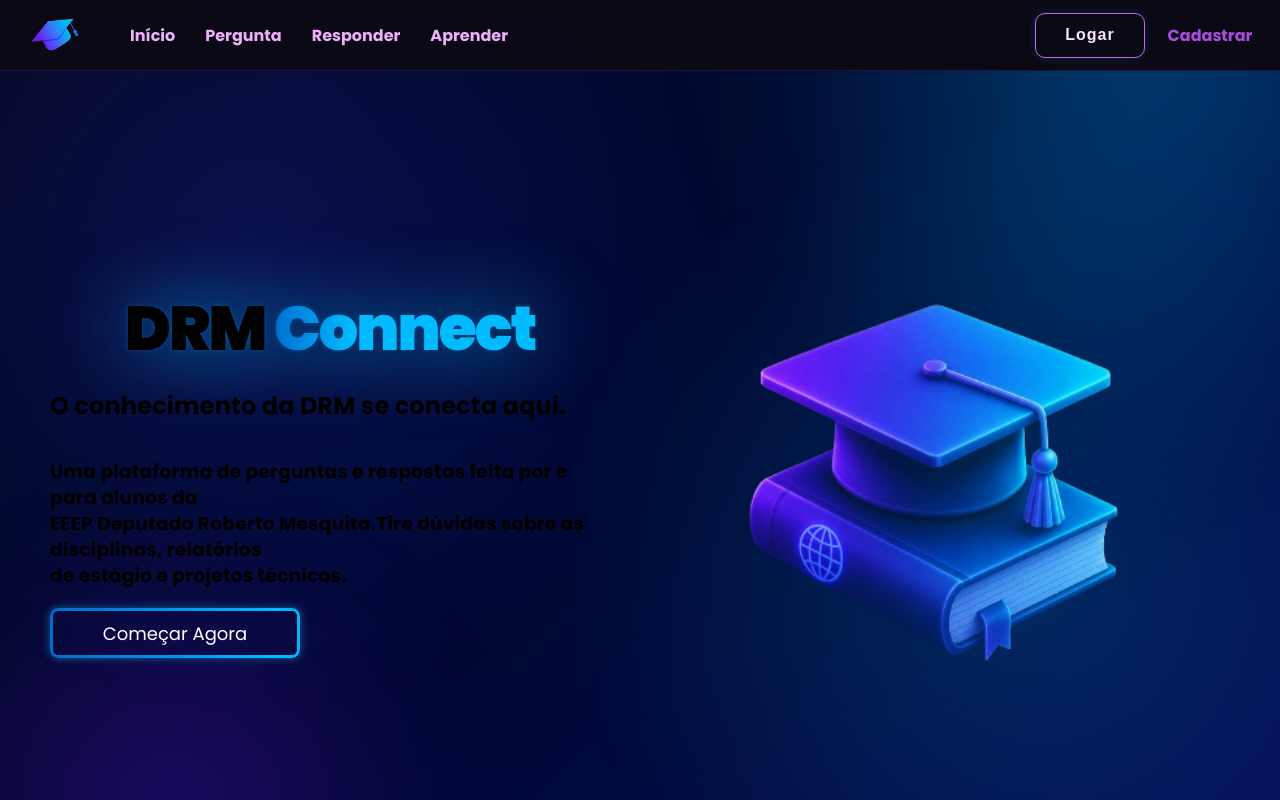
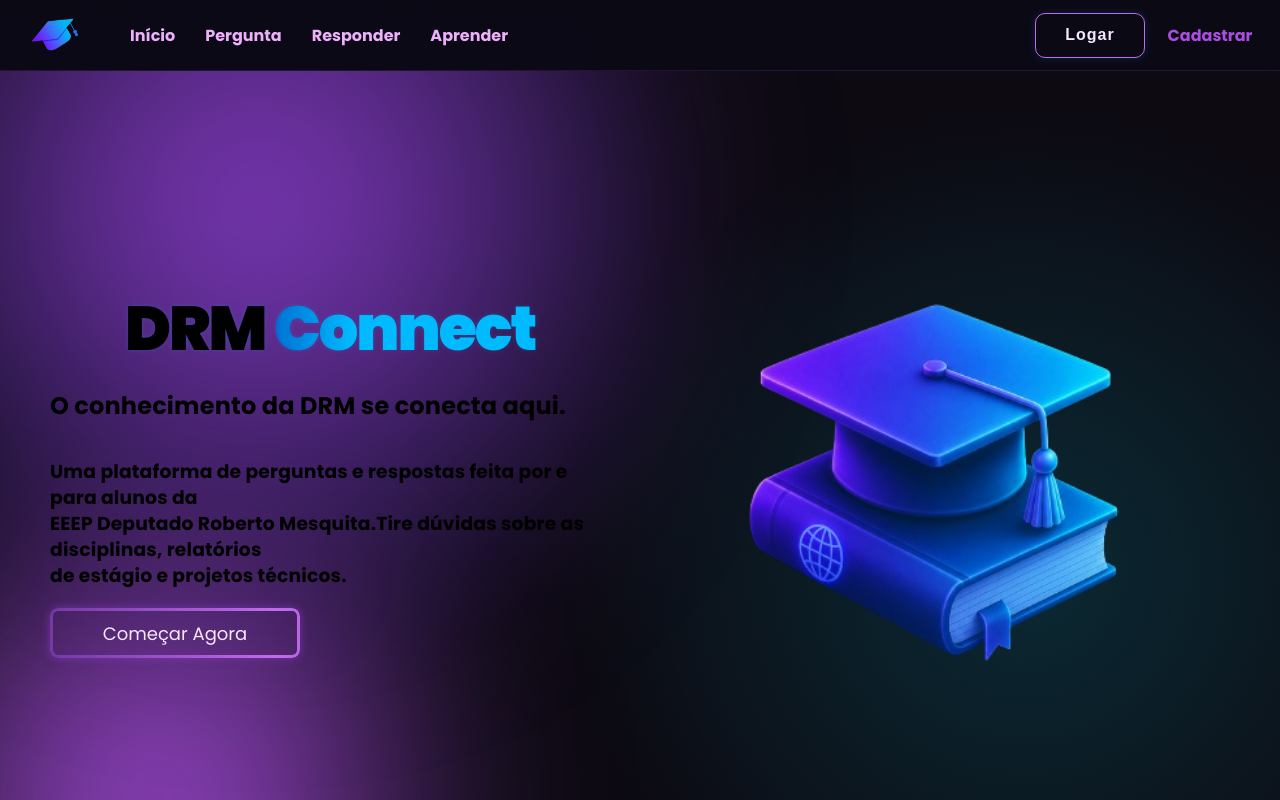
Before and after one commit to davysonzzs/DrmConnect, a React (Vite) app: page / in a window 1280 px wide. Shown: the top 800 px of the page. Built offline with nearby package versions, Linux system fonts and the light colour scheme; no server answers; a web font is replaced by a local one.

Commit message:
style: mundando cores de fundo

```diff
--- a/src/styles/animacao-texto.css
+++ b/src/styles/animacao-texto.css
@@ -6,8 +6,7 @@
     line-height: 1.1;
     letter-spacing: -2px;
     font-size: 62px;
-    animation: h1Animacao 3s cubic-bezier(0.34, 1.56, 0.64, 1) forwards,
-              glowH1 15s ease-in-out 0.3s infinite;
+    animation: h1Animacao 3s cubic-bezier(0.34, 1.56, 0.64, 1) forwards;
 }
 
 @keyframes h1Animacao {
@@ -40,16 +39,6 @@
     100% {
         opacity: 1;
         text-shadow: 0 0 5px rgba(0, 187, 255, 0.2);
-    }
-}
-
-@keyframes glowH1 {
-    0%, 100% {
-        filter: drop-shadow(0 0 20px rgba(0, 187, 255, 0.4));
-    }
-
-    50% {
-        filter: drop-shadow(0 0 40px rgba(0, 187, 255, 0.7));
     }
 }
 
--- a/src/styles/inicial.css
+++ b/src/styles/inicial.css
@@ -138,17 +138,6 @@
     transition: width 0.2s ease;
 }
 
-
-.nome-logo h1{
-    background: #007bff;
-    background: linear-gradient(90deg, #007bff 0%, #00bbff 30%);
-    -webkit-background-clip: text;
-    -webkit-text-fill-color: transparent;
-    font-size: 25px;
-
-
-}
-
 .logoIcone{
     height: 70px;
     width: 70px;
@@ -162,32 +151,36 @@
     justify-content: space-between;
     position: relative;
     overflow: hidden;
-    background: linear-gradient(135deg, #050922 0%, #000832 50%, #070B59 100%);
+    background: var(--purple-950);
 }
 
 .hero-novo::before {
     content: "";
     position: absolute;
-    top: -50%;
-    right: -20%;
-    width: 800px;
-    height: 800px;
-    background: radial-gradient(circle, rgba(0, 187, 255, 0.3), transparent 70%);
-    filter: blur(60px);
+    bottom: -35%;
+    left: -15%;
+    width: 700px;
+    height: 700px;
+    background: radial-gradient(circle, var(--purple-500), transparent 70%); /* purple-500, bem discreto */
+    filter: blur(80px);
     z-index: 1;
 }
+
+
 
 .hero-novo::after {
     content: "";
     position: absolute;
-    bottom: -30%;
-    left: -10%;
-    width: 600px;
-    height: 600px;
-    background: radial-gradient(circle, rgba(112, 11, 255, 0.25), transparent 70%);
-    filter: blur(50px);
+    top: -40%;
+    left: -15%;
+    width: 900px;
+    height: 900px;
+    background: radial-gradient(circle, var(--purple-600), transparent 70%); /* purple-600 */
+    filter: blur(90px);
     z-index: 1;
 }
+
+
 
 .apresentacao {
     position: relative;
@@ -218,6 +211,7 @@
     height: 650px;
 }
 
+
 /* .titulo span{
     background: #007bff;
     background: linear-gradient(90deg, #0061c8 0%, #00bbff 30%);
@@ -241,8 +235,8 @@
     background: transparent;
     border: none;
     border-radius: 8px;
-    color: white;
-    box-shadow: 0 0 5px #0097ce;
+    color: var(--color-text-primary); /* purple-100 */
+    box-shadow: 0 0 5px var(--purple-600);
     font-family: 'poppins', 'ubuntu', sans-serif;
 }
 
@@ -254,12 +248,13 @@
     background: transparent;
     border: none;
     border-radius: 8px;
-    color: white;
+    color: var(--color-text-primary); /* purple-100 */
     cursor: pointer;
-    box-shadow: 0 0 8px rgba(0, 151, 206, 0.6);
+    box-shadow: 0 0 8px rgba(138, 61, 197, 0.6); /* purple-600 */
     font-family: 'poppins', 'ubuntu', sans-serif;
     transition: 0.3s ease;
 }
+
 
 .comecar::before {
     content: "";
@@ -270,10 +265,11 @@
 
     background: linear-gradient(
         90deg,
-        #0061c8,
-        #00bbff,
-        #0061c8
+        var(--purple-700),
+        var(--purple-400),
+        var(--purple-700)
     );
+
 
     background-size: 200% 200%;
     animation: borderMove 3s linear infinite;
@@ -287,7 +283,7 @@
 
 .comecar:hover {
     transform: scale(1.05);
-    box-shadow: 0 0 15px rgba(0, 187, 255, 0.8);
+    box-shadow: 0 0 15px rgba(169, 78, 225, 0.8);;
 }
 
 @keyframes borderMove {
```
